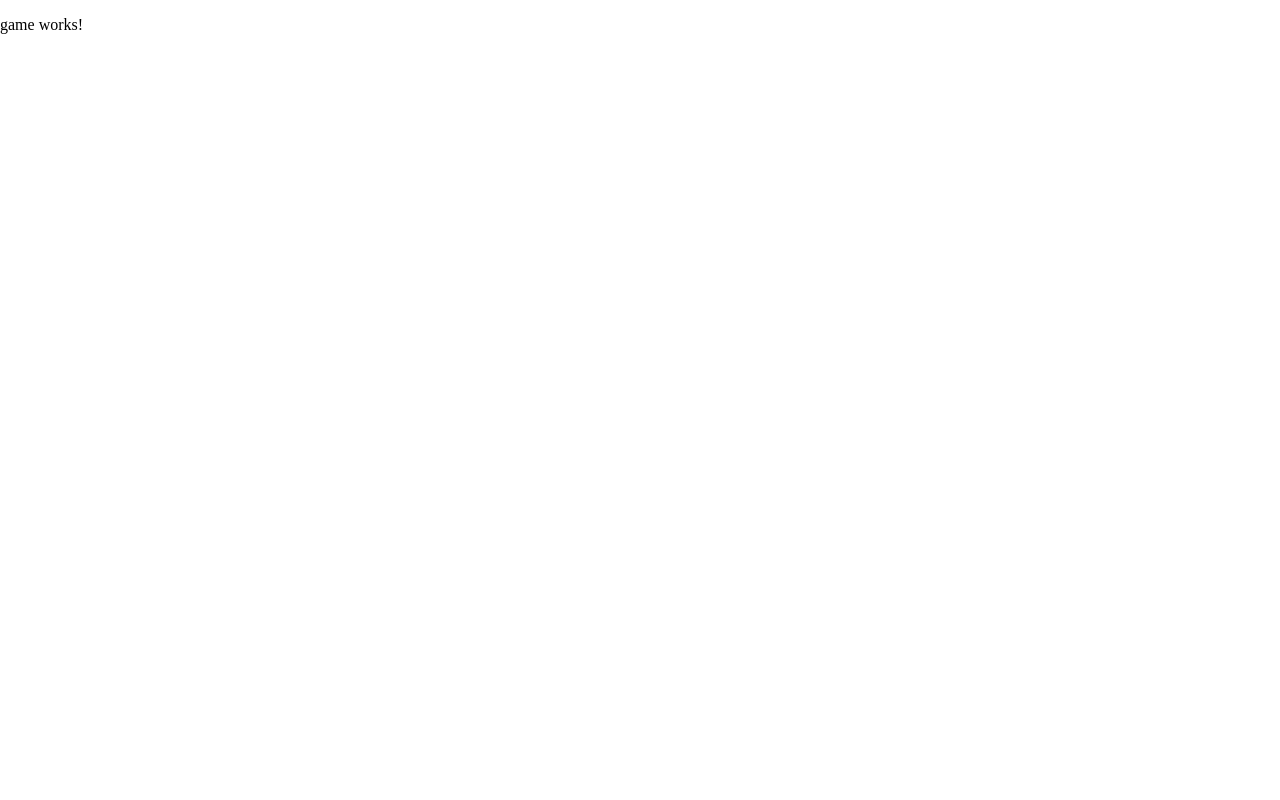
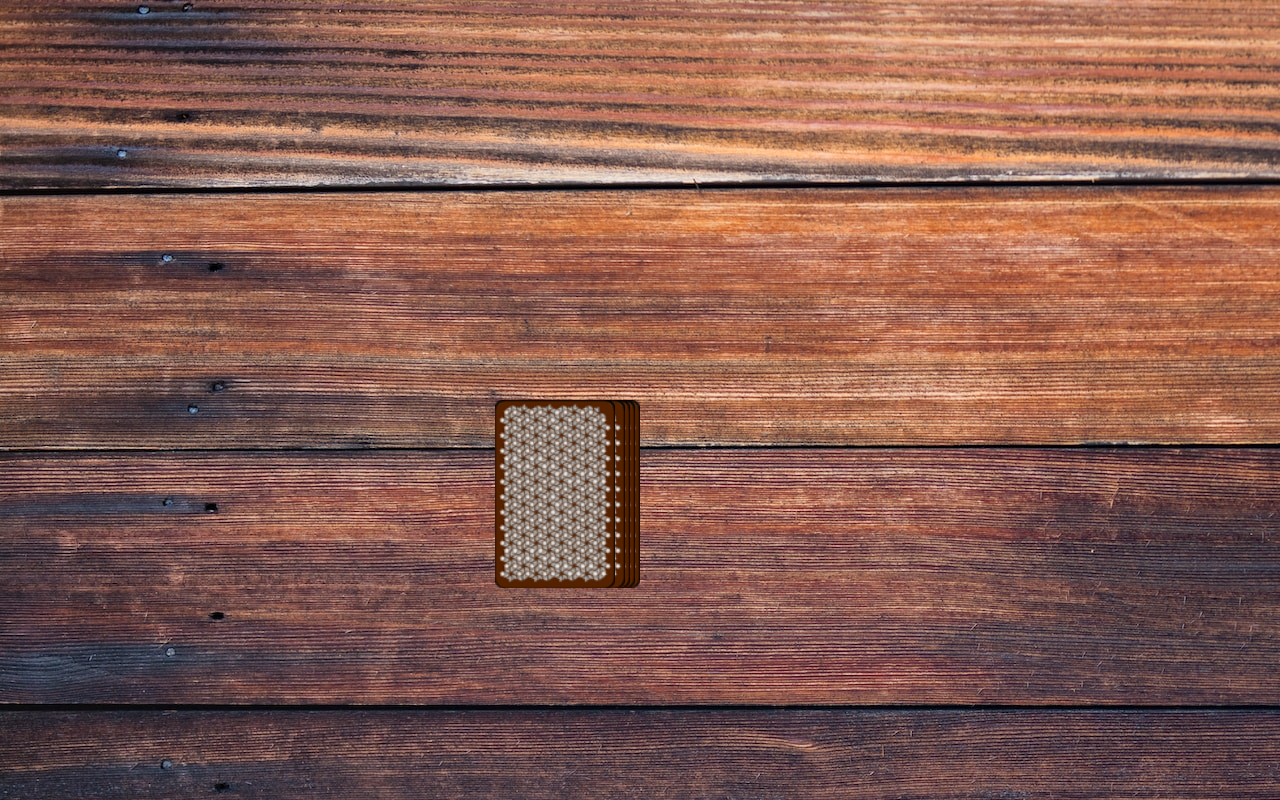
Before and after one commit to RafaelTauschek/ringoffire, an Angular app: page /game in a window 1280 px wide. Built offline with nearby package versions, Linux system fonts and the light colour scheme.

Commit message:
added cards and pick-up animation

```diff
--- a/src/app/game/game.component.html
+++ b/src/app/game/game.component.html
@@ -1 +1,9 @@
-<p>game works!</p>
+<div class="field">
+
+    <div class="card-stack">
+        <img [ngStyle]="{'right.px': i * 5}" *ngFor="let c of [0, 1, 2, 3]; let i = index;" src="assets/img/cards/card_cover.png">
+        <img (click)="takeCard()" class="top-card" style="right: 25px" src="assets/img/cards/card_cover.png">
+        <img (click)="takeCard()" *ngIf="pickCardAnimation" class="pick-card" style="right: 25px" src="assets/img/cards/ace_1.png">
+    </div>
+
+</div>
--- a/src/app/game/game.component.scss
+++ b/src/app/game/game.component.scss
@@ -0,0 +1,47 @@
+.field {
+    width: 100vw;
+    height: 100vh;
+    max-width: 100%;
+    background-image: url('/assets/img/wood-table.jpg');
+    display: flex;
+    justify-content: center;
+    align-items: center;
+}
+
+.card-stack {
+    position: relative;
+
+    img {
+        position: absolute;
+        width: 120px;
+    }
+}
+
+.top-card {
+    cursor: pointer;
+    transition: all 125ms ease-in-out;
+
+    &:hover {
+        transform: scale(1.1) translateY(-10px);
+    }
+}
+
+.pick-card {
+    animation: pick-card-animation 1s ease-in-out;
+    transform: scale(1.3) translateX(120px) translateY(-180px) rotate(10deg);
+}
+
+@keyframes pick-card-animation {
+    0% {
+        transform: scale(1);
+    }
+    30% {
+        transform: scale(1.7);
+    }
+    60% {
+        transform: scale(1.7);
+    }
+    100% {
+        transform: scale(1.3) translateX(120px) translateY(-180px) rotate(10deg);
+    }
+}
--- a/src/app/game/game.component.ts
+++ b/src/app/game/game.component.ts
@@ -6,5 +6,9 @@
   styleUrls: ['./game.component.scss']
 })
 export class GameComponent {
+  pickCardAnimation = false;
 
+  takeCard() {
+    this.pickCardAnimation = true;
+  }
 }
```
